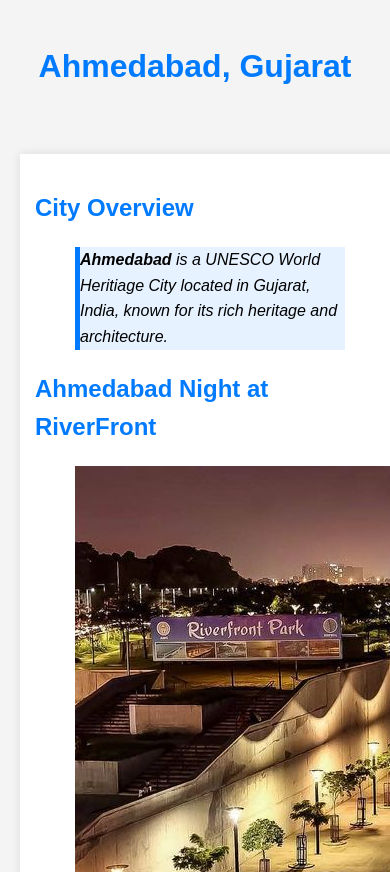
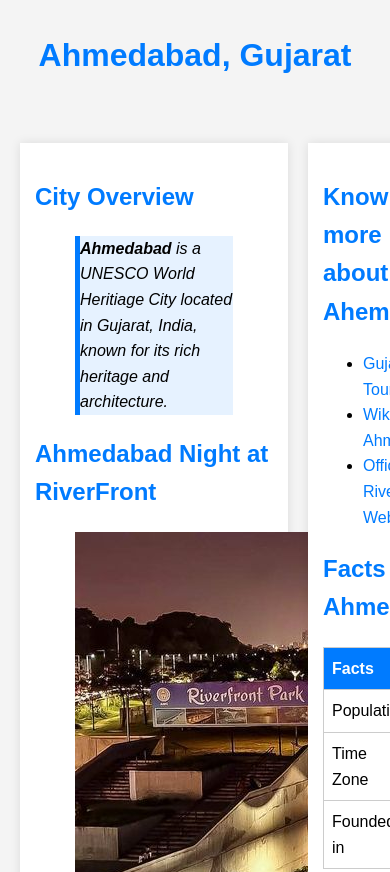
Before and after one commit to skhoja0836/ahmedabad-webpage, a plain HTML site: page index.html in a window 390 px wide. Shown: the top 872 px of the page. Drawn offline with Linux system fonts and the light colour scheme.

Commit message:
Touching up a few erros.

```diff
--- a/css/styles.css
+++ b/css/styles.css
@@ -12,12 +12,17 @@ body {
 }
 
 /* CSS to place main and aside side by side */
-header,
-footer {
+header {
     background-color: linear-gradient(to right, white, #007bff);
-    color: white;
+    color: black;
     text-align: center;
-    padding: 20px 0;
+    padding: 20px;
+}
+
+header h1 {
+    margin-top: 10px;
+    font-size: 2em;
+    font-weight: bold;
 }
 
 .container {
@@ -121,14 +126,11 @@ iframe {
     height: auto;
 }
 
-@media(max-width: 768px) {
-    .container {
-        flex-direction: column;
-    }
-
-    main,
-    aside {
-        width: 100%;
-    }
-
+footer {
+    background: linear-gradient(to right, white, #007bff);
+    text-align: center;
+    padding: 15px;
+    color: black;
+    font-weight: bold;
+    margin-top: 20px;
 }
```
